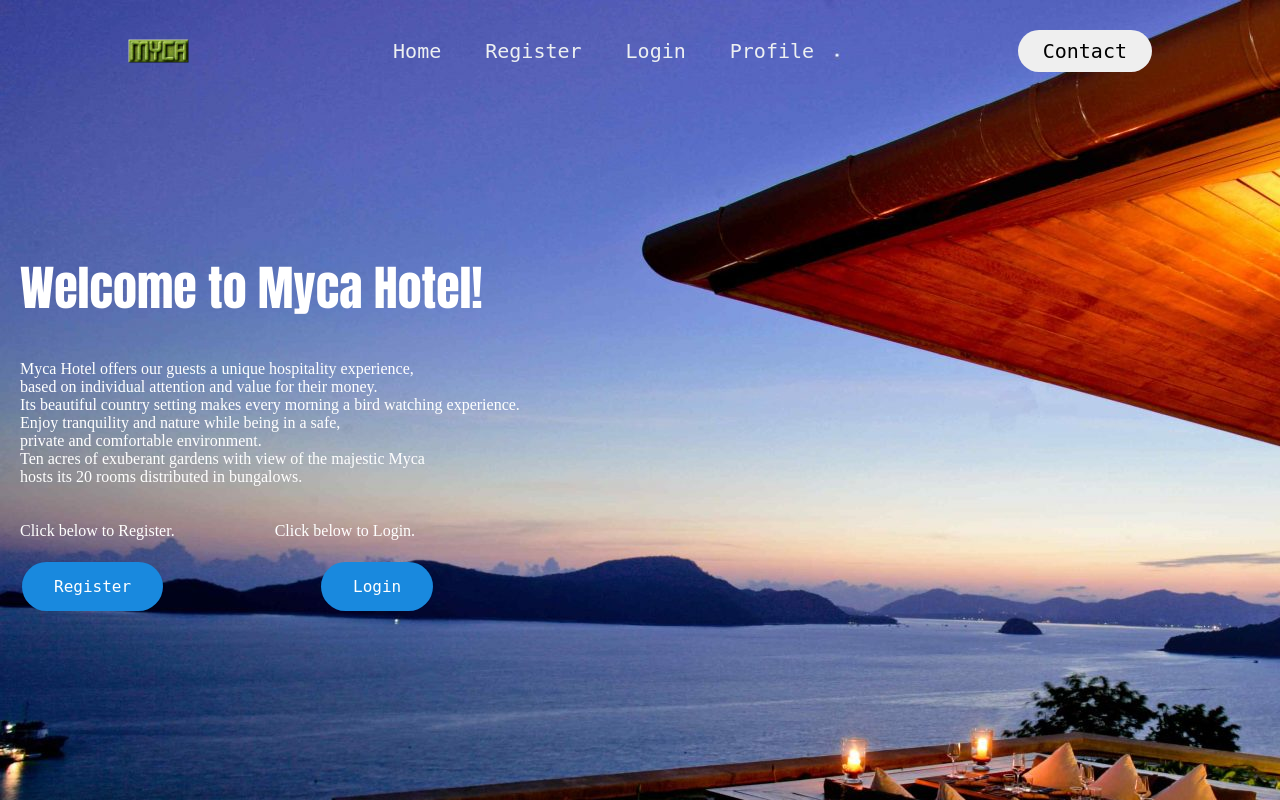
After one commit to bigyanyo/Vacation-work, a PHP site: page /home.html in a window 1280 px wide. The commit adds this page. Run offline with PHP 8.4, Linux system fonts and the light colour scheme.

Commit message:
second commit

```diff
--- a/intro.html
+++ b/Contact.html
@@ -9,12 +9,13 @@
 
 <body>
 	<header>
-		<--Image here-->
+		<img class="hotel_img" src="img/name_htl.png">
 		<nav>
 			<ul class="nav_links">
 				<li><a href="#">Home</a></li>
 				<li><a href="#">Register</a></li>
 				<li><a href="#">Login</a></li>
+				<li><a href="profile.html">Profile</a></li>
 			</ul>
 		</nav>
 		<a class="contact" href="#"><button>Contact</button></a>
--- /dev/null
+++ b/Home.html
@@ -0,0 +1,41 @@
+<!DOCTYPE html>
+<html lang="en">
+
+<head>
+	<meta charset="UTF-8">
+	<link rel="stylesheet" type="text/css" href="css/style.css">
+	<title>Welcome</title>
+</head>
+
+<body>
+	<header>
+		<img class="hotel_img" src="img/name_htl.png">
+		<nav>
+			<ul class="nav_links">
+				<li><a href="home.html">Home</a></li>
+				<li><a href="register.html">Register</a></li>
+				<li><a href="login.html">Login</a></li>
+				<li><a href="profile.html">Profile</a></li>
+			</ul>
+		</nav>
+		<a class="contact" href="contact.html"><button>Contact</button></a>
+	</header>
+
+	<p class="htitle">Welcome to Myca Hotel!</p>
+	<br><br>
+	<p class="hcontent">
+		Myca Hotel offers our guests a unique hospitality experience,<br>based on individual attention and value for their money.<br>Its beautiful country setting makes every morning a bird watching experience.<br>Enjoy tranquility and nature while being in a safe,<br>private and comfortable environment.<br>Ten acres of exuberant gardens with view of the majestic Myca<br>hosts its 20 rooms distributed in bungalows.
+
+	<br><br><br>
+
+	<spam id="first">Click below to Register.</spam><spam id="second">Click below to Login.</spam>
+
+	<br><br>
+
+	<a class="button" href="register.html"><button id = "btn" class="hreg">Register</button></a>
+	<spam class="hspace"></spam>
+	<a class="button" href="login.html"><button id = "btn" class="hlogin">Login</button></a>
+	</p>
+
+</body>
+</html>
--- a/css/style.css
+++ b/css/style.css
@@ -2,13 +2,16 @@
 	box-sizing: border-box;
 	margin: 0;
 	padding: 0;
+}
+
+body{
 	background: url("../img/backpic.jpg") no-repeat fixed;
 }
 
 li, a, button{
-	font-family: "Montserrat", sans-serif;
+	font-family: monospace;
 	font-weight: 500;
-	font-size: 16px;
+	font-size: 20px;
 	color: #edf0f1;
 	text-decoration: none;
 }
@@ -38,7 +41,7 @@ header{
 }
 
 .nav_links li a:hover{
-	color: #0088a9;
+	color: #00bda9;
 }
 
 button{
@@ -47,8 +50,75 @@ button{
 	border-radius: 50px;
 	cursor: pointer;
 	transition: all 0.3s ease 0s;
+	color: black;
 }
 
 button:hover{
 	background-color: rgba(0,136,169,0.8);
+	color: white;
 }
+
+img.hotel_img{
+	width: 6%;
+	height: 3%;
+}
+
+p.htitle{
+	font-family: Impact;
+	font-size: 3em;
+	color: white;
+	margin-top: 150px;
+	margin-left: 20px;
+}
+
+p.hcontent{
+	font-family: Montserrat;
+	color: white;
+	margin-left: 20px;
+}
+
+#btn {
+	background-color: #1989DE;
+	border: none;
+	color: white;
+	padding: 15px 32px;
+	text-align: center;
+	text-decoration: none;
+	display: inline-block;
+	font-size: 16px;
+	margin: 4px 2px;
+	cursor: pointer;
+}
+
+#btn:hover{
+	background-color: #00ABEF;
+}
+
+input.reginput{
+	width: 10%;
+	padding: 12px 20px;
+	display: inline-block;
+	border: 1px solid #ccc;
+	border-radius: 8px;
+	box-sizing: border-box;
+	margin-bottom: 10px;
+}
+
+input:hover{
+	box-shadow: 0 10px 50px rgba(188,197,216,1);
+}
+
+spam#second{
+	margin-left: 100px;
+}
+
+spam.hspace{
+	margin-left: 150px;
+}
+
+p.rcontent, p.lcontent{
+	font-family: Montserrat;
+	color: white;
+	margin-left: 20px;
+	margin-top: 100px;
+}
--- /dev/null
+++ b/js/script.js
@@ -0,0 +1,4 @@
+document.getElementsByClassName("bsubmit").onclick=submit();
+function submit(){
+	alert('Your data has been submitted succesfully!');
+}
```
Also changed, not shown: Login.html (added, +37 -0 lines), Register.html (added, +62 -0 lines), css/snake.css (deleted, +0 -14 lines), js/profile.html (added, +25 -0 lines), profile.html (added, +25 -0 lines), img/backpic.jpg, img/name_htl.png (added).
